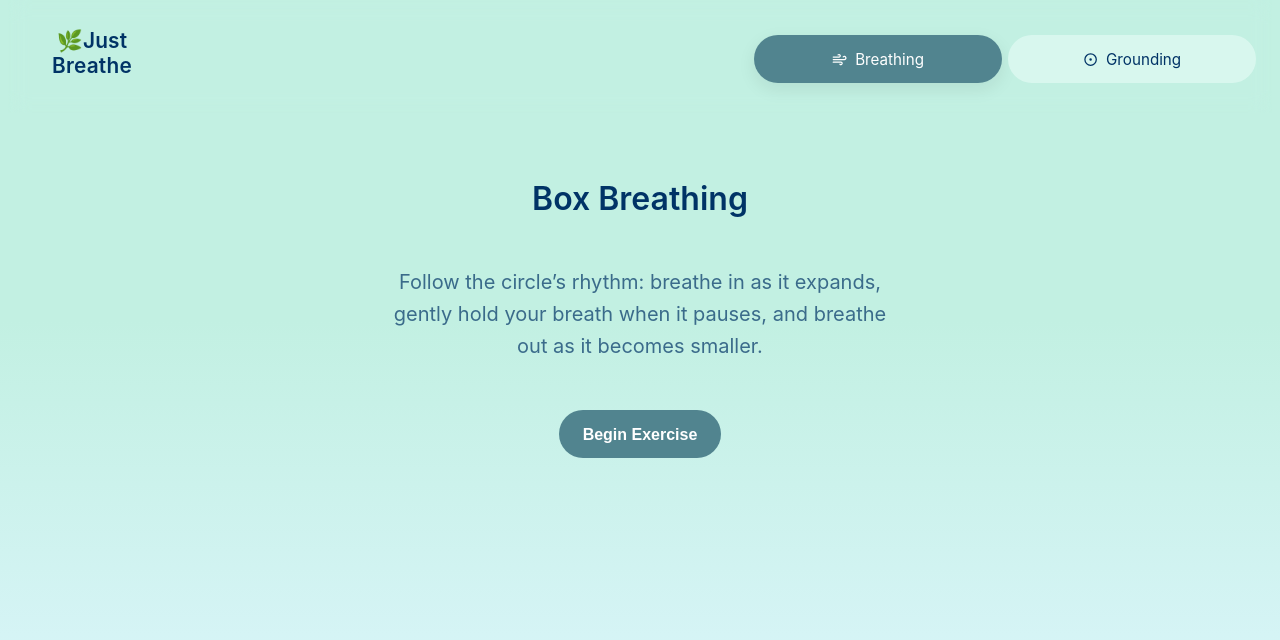
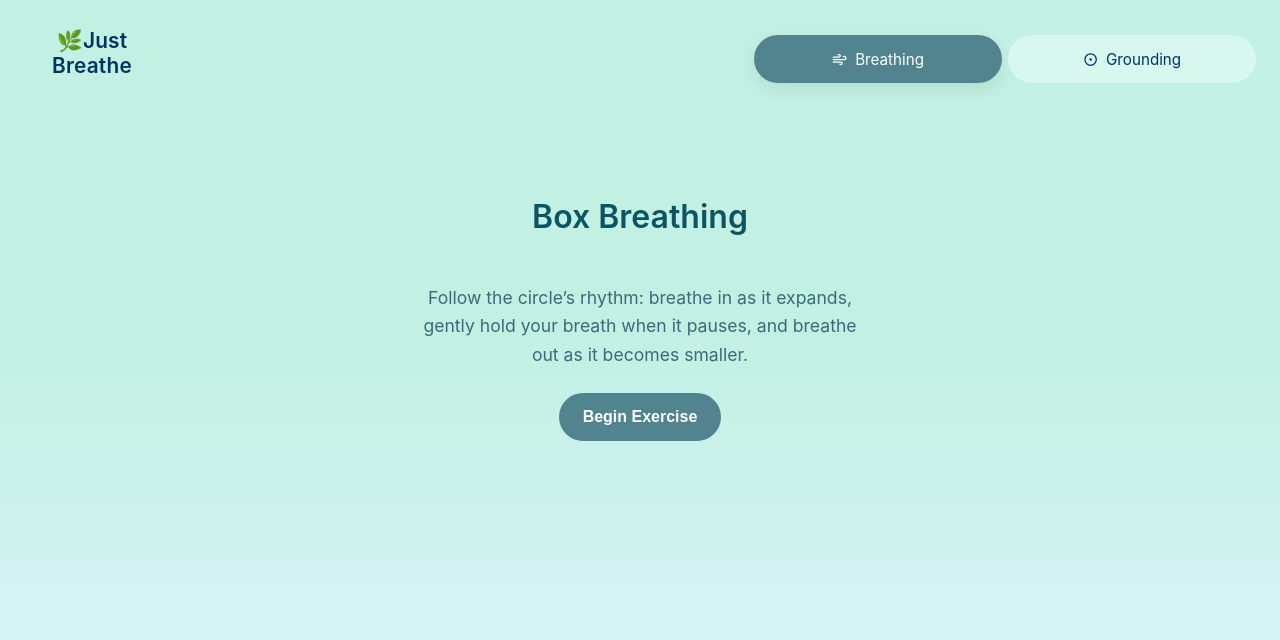
Before and after one commit to Eka1984/panic-tools, a React (Vite) app: page / in a window 1280 px wide. Shown: the top 640 px of the page. Built offline with nearby package versions, Linux system fonts and the light colour scheme; a web font is replaced by a local one.

Commit message:
refactor(ExerciseIntro): add ExerciseIntro component for DRY style(GroundingChecklist): replace intro section with ExerciseIntro component style(Breathing): integrate ExerciseIntro for exercise initiation

```diff
--- /dev/null
+++ b/src/components/ExerciseIntro/ExerciseIntro.module.css
@@ -0,0 +1,17 @@
+.heading {
+  margin-bottom: 3rem;
+  color: #0b5563;
+}
+
+.subheading {
+  color: #3a6b7a;
+  font-size: 1.1rem;
+  margin-bottom: 1.5rem;
+}
+
+.page {
+  display: flex;
+  flex-direction: column;
+  align-items: center;
+  padding: 18px 14px 28px;
+}
--- /dev/null
+++ b/src/components/ExerciseIntro/ExerciseIntro.tsx
@@ -0,0 +1,21 @@
+import Button from "../Button/Button";
+import styles from "./ExerciseIntro.module.css";
+
+type ExerciseIntroProps = {
+  onClick: () => void;
+  title: string;
+  description: string;
+};
+
+function ExerciseIntro({ onClick, title, description }: ExerciseIntroProps) {
+  return (
+    <section className={styles.page}>
+      <h1 className={styles.heading}>{title}</h1>
+      <p className={styles.subheading}>{description}</p>
+
+      <Button onClick={onClick}>Begin Exercise</Button>
+    </section>
+  );
+}
+
+export default ExerciseIntro;
--- a/src/components/GroundingChecklist/GroundingChecklist.module.css
+++ b/src/components/GroundingChecklist/GroundingChecklist.module.css
@@ -1,26 +1,7 @@
-.heading {
-  margin-bottom: 3rem;
-  color: #0b5563;
-}
-
-.subheading {
-  color: #3a6b7a;
-  font-size: 1.1rem;
-  margin-bottom: 1.5rem;
-}
-
 .hint {
   color: #3a6b7a;
   opacity: 0.9;
   margin-bottom: 2rem;
-}
-
-.page {
-  min-height: 70vh;
-  display: flex;
-  flex-direction: column;
-  align-items: center;
-  padding: 18px 14px 28px;
 }
 
 .primary {
--- a/src/components/GroundingChecklist/GroundingChecklist.tsx
+++ b/src/components/GroundingChecklist/GroundingChecklist.tsx
@@ -5,24 +5,18 @@ import { groundingReducer, initialGroundingState } from "../groundingReducer";
 import ProgressDots from "../ProgressDots/ProgressDots";
 import GroundingCard from "../GroundingCard/GroundingCard";
 import { VscDebugRestart } from "react-icons/vsc";
-import Button from "../Button/Button";
+import ExerciseIntro from "../ExerciseIntro/ExerciseIntro";
 
 function GroundingChecklist() {
   const [state, dispatch] = useReducer(groundingReducer, initialGroundingState);
 
   if (state.screen === "intro") {
     return (
-      <div className={styles.page}>
-        <h1 className={styles.heading}>Grounding</h1>
-        <p className={styles.subheading}>
-          This technique uses your five senses to bring you back to the present
-          moment.
-        </p>
-
-        <Button onClick={() => dispatch({ type: "BEGIN" })}>
-          Begin Exercise
-        </Button>
-      </div>
+      <ExerciseIntro
+        title="Grounding"
+        description="This technique uses your five senses to bring you back to the present moment."
+        onClick={() => dispatch({ type: "BEGIN" })}
+      />
     );
   }
 
--- a/src/pages/Breathing/Breathing.module.css
+++ b/src/pages/Breathing/Breathing.module.css
@@ -1,36 +1,13 @@
 .page {
   width: 100%;
-  /* max-width: 420px; */
   margin: 0 auto;
   padding: 24px env(safe-area-inset-right, 16px) 32px
     env(safe-area-inset-left, 16px);
-  /* min-height: 100vh; */
   display: flex;
   flex-direction: column;
   gap: 16px;
   align-items: center;
   text-align: center;
-}
-
-.page h1 {
-  font-size: clamp(1.5rem, 4vw + 0.5rem, 2rem);
-  font-weight: 600;
-  text-align: center;
-  margin-bottom: 3rem;
-  color: var(--text, #0d1b1e);
-  z-index: 1;
-}
-
-.page p {
-  font-size: clamp(1rem, 1.5vw + 0.4rem, 1.25rem);
-  padding: 0 10px;
-  text-align: center;
-  line-height: 1.6;
-  max-width: 40ch;
-  margin: 0 auto 3rem;
-  color: var(--text, #0d1b1e);
-  opacity: 0.7;
-  z-index: 1;
 }
 
 .primary {
--- a/src/pages/Breathing/Breathing.tsx
+++ b/src/pages/Breathing/Breathing.tsx
@@ -1,6 +1,6 @@
 import styles from "./Breathing.module.css";
 import BreathingCircle from "../../components/BreathingCircle/BreathingCircle";
-import Button from "../../components/Button/Button";
+import ExerciseIntro from "../../components/ExerciseIntro/ExerciseIntro";
 import { motion } from "framer-motion";
 import { FiPlay } from "react-icons/fi";
 import { FiPause } from "react-icons/fi";
@@ -29,18 +29,23 @@ export default function Breathing() {
     >
       <main className={styles.page}>
         {!exerciseStarted ? (
-          <section>
-            <h1>Box Breathing</h1>
-            <p>
-              Follow the circle’s rhythm: breathe in as it expands, gently hold
-              your breath when it pauses, and breathe out as it becomes smaller.
-            </p>
-            {/* <button className={styles.primary} onClick={handleStartExercise}>
-              Begin Exercise
-            </button> */}
-            <Button onClick={handleStartExercise}>Begin Exercise</Button>
-          </section>
+          <ExerciseIntro
+            title="Box Breathing"
+            description="Follow the circle’s rhythm: breathe in as it expands, gently hold your breath when it pauses, and breathe out as it becomes smaller."
+            onClick={handleStartExercise}
+          />
         ) : (
+          // <section>
+          //   <h1>Box Breathing</h1>
+          //   <p>
+          //     Follow the circle’s rhythm: breathe in as it expands, gently hold
+          //     your breath when it pauses, and breathe out as it becomes smaller.
+          //   </p>
+          //   {/* <button className={styles.primary} onClick={handleStartExercise}>
+          //     Begin Exercise
+          //   </button> */}
+          //   <Button onClick={handleStartExercise}>Begin Exercise</Button>
+          // </section>
           <section>
             <div className={styles.circlePlaceholder}>
               <BreathingCircle isRunning={isRunning} />
```
